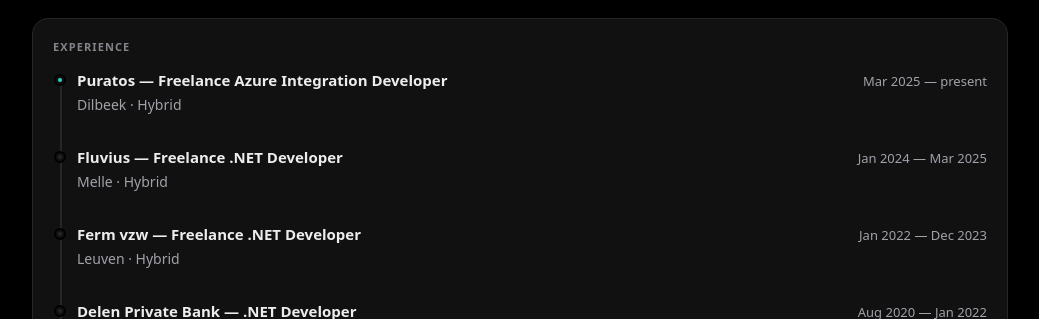
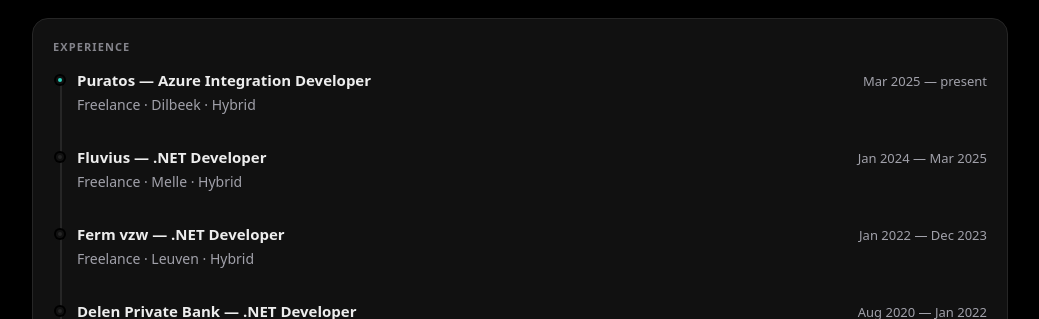
Before and after one commit to TristanBomans/portfolio-nextjs, a Next.js app: page / in a window 1280 px wide. Shown: the part 718-1037 px from the top of the page, without its empty margins (120-1159 px from the left). Built offline with nearby package versions, Linux system fonts and the light colour scheme.

Commit message:
refactor(links): move CV button to first position and relocate freelance label
- Move PDFDownloadButton to first position in links section
- Move 'Freelance' from job titles to descriptions for Puratos, Fluvius, Ferm
- Add freelance translation key for both NL and EN

```diff
--- a/app/page.jsx
+++ b/app/page.jsx
@@ -38,6 +38,7 @@
     live: "Live",
     hybrid: "Hybride",
     onsite: "On-site",
+    freelance: "Freelance",
     rights: "Alle rechten voorbehouden.",
   },
   en: {
@@ -64,6 +65,7 @@
     live: "Live",
     hybrid: "Hybrid",
     onsite: "On-site",
+    freelance: "Freelance",
     rights: "All rights reserved.",
   },
 };
@@ -120,6 +122,7 @@
           <div className="section">
             <div className="section-title">{t.links}</div>
             <div className="links">
+              <PDFDownloadButton lang={lang} />
               <a
                 className="link"
                 href="https://www.linkedin.com/in/tristan-bomans-3b34b5140/"
@@ -144,7 +147,6 @@
               >
                 E‑mail
               </a>
-              <PDFDownloadButton lang={lang} />
             </div>
           </div>
         </section>
@@ -289,20 +291,20 @@
               ></div>
               <div className="item-header">
                 <h4 className="item-title">
-                  Puratos — Freelance Azure Integration Developer
+                  Puratos — Azure Integration Developer
                 </h4>
                 <span className="item-meta">
                   {lang === "nl" ? "mrt. 2025" : "Mar 2025"} — {t.present}
                 </span>
               </div>
-              <p className="item-desc">Dilbeek · {t.hybrid}</p>
+              <p className="item-desc">{t.freelance} · Dilbeek · {t.hybrid}</p>
             </div>
 
             <div className="timeline-item">
               <div className="timeline-dot"></div>
               <div className="item-header">
                 <h4 className="item-title">
-                  Fluvius — Freelance .NET Developer
+                  Fluvius — .NET Developer
                 </h4>
                 <span className="item-meta">
                   {lang === "nl"
@@ -310,14 +312,14 @@
                     : "Jan 2024 — Mar 2025"}
                 </span>
               </div>
-              <p className="item-desc">Melle · {t.hybrid}</p>
+              <p className="item-desc">{t.freelance} · Melle · {t.hybrid}</p>
             </div>
 
             <div className="timeline-item">
               <div className="timeline-dot"></div>
               <div className="item-header">
                 <h4 className="item-title">
-                  Ferm vzw — Freelance .NET Developer
+                  Ferm vzw — .NET Developer
                 </h4>
                 <span className="item-meta">
                   {lang === "nl"
@@ -325,7 +327,7 @@
                     : "Jan 2022 — Dec 2023"}
                 </span>
               </div>
-              <p className="item-desc">Leuven · {t.hybrid}</p>
+              <p className="item-desc">{t.freelance} · Leuven · {t.hybrid}</p>
             </div>
 
             <div className="timeline-item">
```
